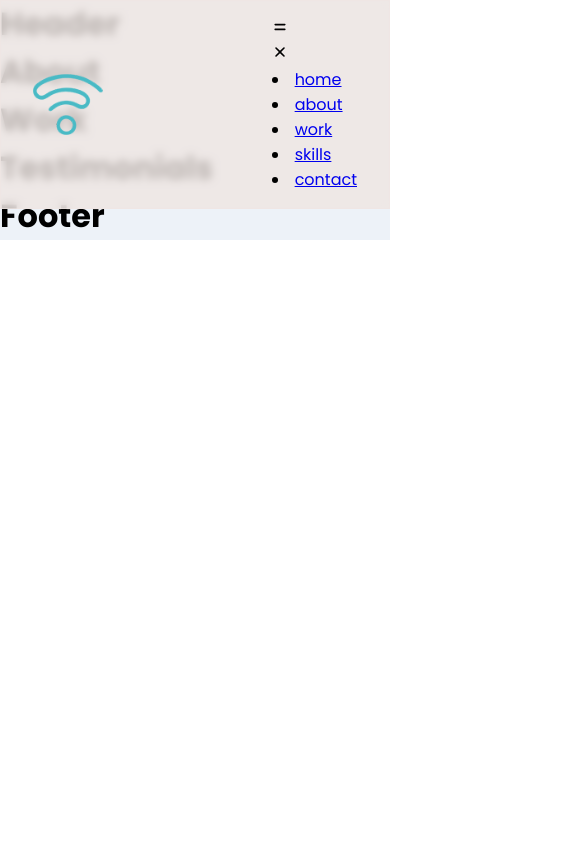
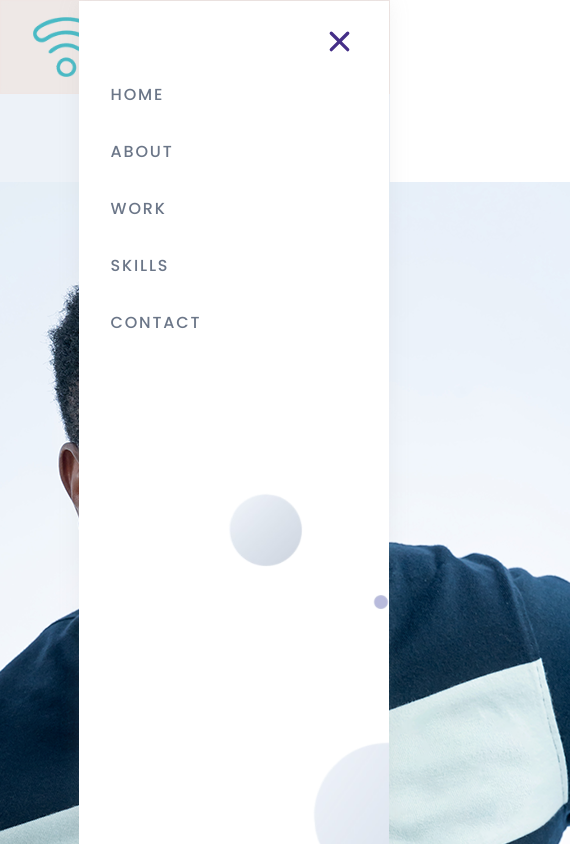
Before and after one commit to SanyaOdare/sanyaodare-portfolio, a React (Create React App) app in the folder sanyaodare-portfolio-app/: page / in a window 390 px wide. Both pictures are taken after a click on the icon 349 px from the left and 44 px from the top of the page. Shown: the top 844 px of the page, 570 px wide, since content can reach past the window. Built offline with nearby package versions, Linux system fonts and the light colour scheme.

Commit message:
style showcase area

```diff
--- a/sanyaodare-portfolio-app/src/components/Navbar/Navbar.jsx
+++ b/sanyaodare-portfolio-app/src/components/Navbar/Navbar.jsx
@@ -30,12 +30,13 @@
             transition={{ duration: 0.85, ease: 'easeInOut' }}
           >
             <HiX onClick={() => setToggle(false)} />
-            {['home', 'about', 'work', 'skills', 'contact'].map((item) => (
-              <li key={item}>
-                <a href={`#${item}`} onClick={() => setToggle(false)}>{item}</a>
-                <div />
-              </li>
-            ))}
+            <ul>
+              {['home', 'about', 'work', 'skills', 'contact'].map((item) => (
+                <li key={item}>
+                  <a href={`#${item}`} onClick={() => setToggle(false)}>{item}</a>
+                </li>
+              ))}
+            </ul>
           </motion.div>
         )}
       </div>
--- a/sanyaodare-portfolio-app/src/components/Navbar/Navbar.scss
+++ b/sanyaodare-portfolio-app/src/components/Navbar/Navbar.scss
@@ -65,13 +65,13 @@
       transition: all 0.3s ease-in-out;
 
       &:hover {
-        color: var(--viridian-green-400);
+        color: var(--viridian-green-500);
       }
     }
 
     &:hover {
       div {
-        background: var(--viridian-green-400);
+        background: var(--viridian-green-500);
       }
     }
   }
@@ -80,3 +80,92 @@
     display: none;
   }
 }
+
+.app__navbar-menu {
+  width: 35px;
+  height: 35px;
+  border-radius: 50%;
+  position: relative;
+
+  display: flex;
+  justify-content: center;
+  align-items: center;
+  background: var(--purple-500);
+
+  svg {
+    width: 70%;
+    height: 70%;
+    color: var(--viridian-green-200);
+  }
+
+  div {
+    position: fixed;
+    top: 0;
+    bottom: 0;
+    right: 0;
+    z-index: 5;
+
+    padding: 1rem;
+
+    width: 80%;
+    height: 100vh;
+
+    display: flex;
+    justify-content: center;
+    align-items: flex-end;
+    flex-direction: column;
+
+    background: url('../../assets/bgWhite.png');
+    background-color: var(--white-color);
+    background-size: cover;
+    background-repeat: repeat;
+
+    box-shadow: 0 0 20px rgba(168, 168, 168, 0.15);
+
+    svg {
+      width: 35px;
+      height: 35px;
+      color: var(--purple-500);
+      margin: 0.5rem 1rem;
+    }
+
+    ul {
+      list-style: none;
+      margin: 0;
+      padding: 0;
+      height: 100%;
+      width: 100%;
+
+      display: flex;
+      justify-content: flex-start;
+      align-items: flex-start;
+      flex-direction: column;
+
+      li {
+        margin: 1rem;
+
+        a {
+          color: var(--gray-color);
+          letter-spacing: 1.8px;
+          text-decoration: none;
+          font-size: 1rem;
+          text-transform: uppercase;
+          font-weight: 500;
+
+          transition: all 0.3s ease-in-out;
+
+          &:hover {
+            color: var(--viridian-green-500);
+          }
+        }
+      }
+    }
+
+    @media screen and (min-width: 900px) {
+      display: none;
+    }
+  }
+  @media screen and (min-width: 900px) {
+    display: none;
+  }
+}
--- a/sanyaodare-portfolio-app/src/container/Header/Header.jsx
+++ b/sanyaodare-portfolio-app/src/container/Header/Header.jsx
@@ -1,10 +1,70 @@
 import React from 'react';
+import { motion } from 'framer-motion';
 
+import { images } from '../../constants';
 import './Header.scss';
+
+const scaleVariants = {
+  whileInView: {
+    scale: [0, 1],
+    opacity: [0, 1],
+    transition: {
+      duration: 1,
+      ease: 'easeInOut'
+    }
+  }
+}
 
 const Header = () => {
   return (
-    <h1>Header</h1>
+    <div id='home' className='app__header app__flex'>
+      <motion.div
+        whileInView={{ x: [-100, 0], opacity: [0, 1] }}
+        transition={{ duration: 0.5 }}
+        className='app__header-info'
+      >
+        <div className='app__header-badge'>
+          <div className='badge-cmp app__flex'>
+            <span>👋</span>
+            <div style={{ marginLeft: 20 }}>
+              <p className='p-text'>Hello, I am</p>
+              <h1 className='head-text'>Sanya</h1>
+            </div>
+          </div>
+
+          <div className='tag-cmp app__flex'>
+            <p className='p-text'>Frontend Developer | </p>
+            <p className='p-text'>Extraordinaire</p>
+          </div>
+        </div>
+      </motion.div>
+      <motion.div
+        whileInView={{ opacity: [0, 1] }}
+        transition={{ duration: 0.5, delayChildren: 0.5 }}
+        className='app__header-img'
+      >
+        <img src={images.profile} alt='profile_bg' />
+        <motion.img
+          whileInView={{ scale: [0, 1] }}
+          transition={{ duration: 1, ease: 'easeInOut' }}
+          src={images.circle}
+          alt='profile_circle'
+          className='overlay circle'
+        />
+      </motion.div>
+
+      <motion.div
+        variants={scaleVariants}
+        whileInView={scaleVariants.whileInView}
+        className='app__header-circles'
+      >
+      {[images.flutter, images.redux, images.sass].map((circle, index) => (
+        <div className='circle-cmp app__flex' key={`circle-${index}`}>
+          <img src={circle} alt='circle' />
+        </div>
+      ))}
+      </motion.div>
+    </div>
   );
 }
 
--- a/sanyaodare-portfolio-app/src/container/Header/Header.scss
+++ b/sanyaodare-portfolio-app/src/container/Header/Header.scss
@@ -0,0 +1,35 @@
+#home {
+  position: relative;
+  background: url('../../assets/bgIMG.png');
+  background-size: cover;
+  background-repeat: repeat;
+  background-position: center;
+
+  .app__wrapper {
+    padding: 0;
+
+    .copyright {
+      display: none;
+    }
+  }
+}
+
+.app__header {
+  flex: 1;
+  width: 100%;
+  height: 100%;
+  flex-direction: row;
+
+  padding: 6rem 2rem 0;
+
+  @media screen and (min-width: 2000px) {
+    padding-top: 8rem;
+  }
+
+  @media screen and (max-width: 1200px) {
+    flex-direction: column;
+  }
+  @media screen and (max-width: 450px) {
+    padding: 6rem 1rem 2rem;
+  }
+}
--- a/sanyaodare-portfolio-app/src/index.css
+++ b/sanyaodare-portfolio-app/src/index.css
@@ -14,6 +14,8 @@
   --lightGray-color: #e4e4e4;
   --viridian-green-200: #afefe7;
   --viridian-green-400: #1ec6b4;
+  --viridian-green-500: #3fb9c4;
+  --purple-500: #452f88;
   --gray-color: #6b7688;
   --brown-color: #46364a;
   --white-color: #ffffff;
```
Also changed, not shown: sanyaodare-portfolio-app/src/assets/profile.png, 1 other file (tests, documents, lock files or other folders).
